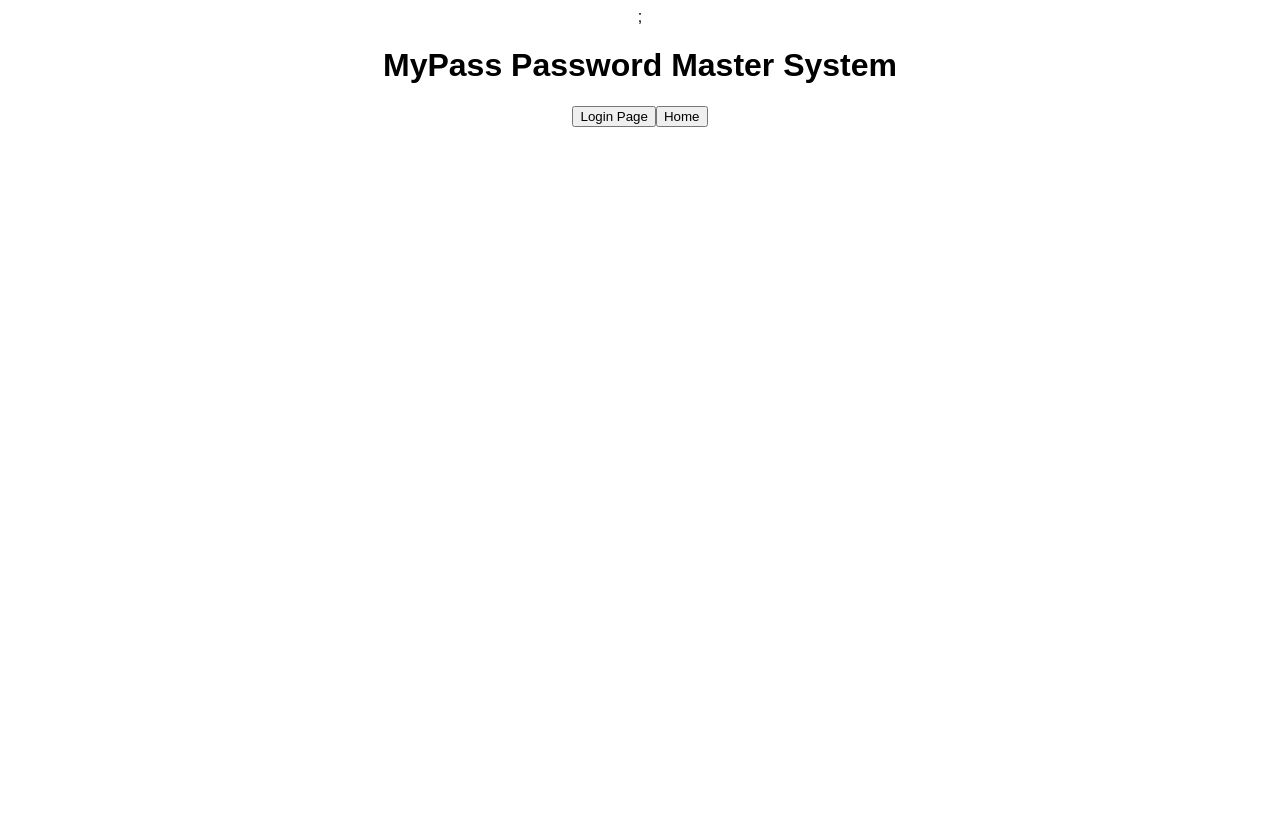
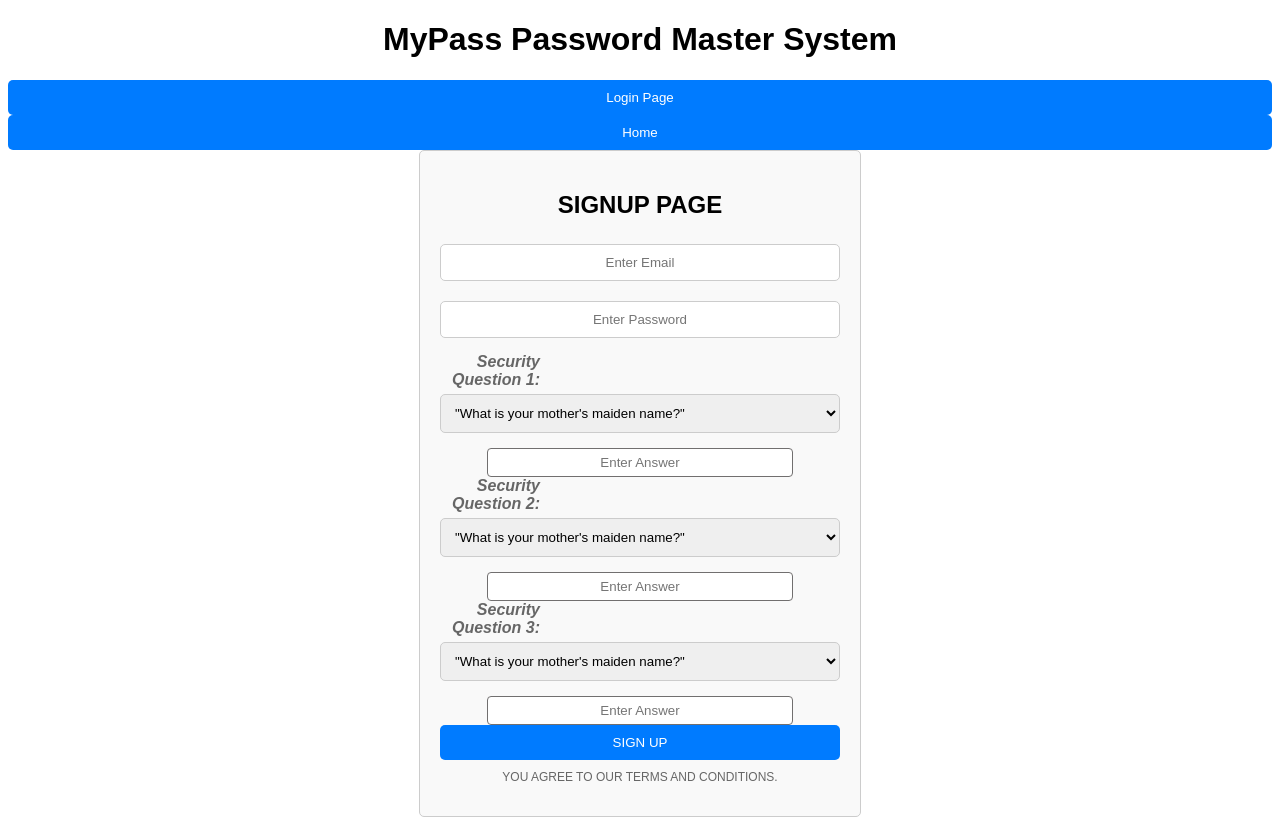
Before and after one commit to joeB0dy/Design-Patterns-Term-Project, a React (Create React App) app: page /signup in a window 1280 px wide. Before the commit the page ends 800 px from the top, so only its background shows below. Built offline with nearby package versions, Linux system fonts and the light colour scheme.

Commit message:
Initial commit

```diff
--- a/src/App.js
+++ b/src/App.js
@@ -1,18 +1,25 @@
 import "./styles.css";
 import { Routes, Route, useNavigate } from "react-router-dom";
 import Login from "./Pages/Login/login";
-
+import MainPage from "./Pages/MainPage/main";
+import SignUp from "./Pages/SignUp/SignUp"
 export default function App() {
   const navigate = useNavigate();
 
   return (
     <div className="App">
+
+      <h1>MyPass Password Master System</h1>
+      <button onClick={() => navigate("/login")}>Login Page </button>
+      <button onClick={() => navigate("/")}>Home </button>
+
       <Routes>
         <Route path="/login" element={<Login />} />
+        <Route path="/main" element={<MainPage />} />
+        <Route path="/signup" element={<SignUp/>}/>
       </Routes>
-      ;<h1>MyPass Password Master System</h1>
-      <button onClick={() => navigate("/login")}>Login Page </button>
-      <button onClick={() => navigate("/")}>Home </button>
+
     </div>
+
   );
 }
--- a/src/Pages/Login/login.js
+++ b/src/Pages/Login/login.js
@@ -1,5 +1,5 @@
 import React, { useState } from "react";
-import { useNavigate } from "react-router-dom";
+import { useNavigate, Link } from "react-router-dom";
 import "./Login.css";
 
 function Login() {
@@ -10,7 +10,7 @@ function Login() {
   const handleSubmit = (e) => {
     e.preventDefault();
     if (username === "admin" && password === "password") {
-      navigate("/adminpage/view"); //change this
+      navigate("/main"); //change this
     } else {
       alert("Invalid username or password");
     }
@@ -39,8 +39,12 @@ function Login() {
         <button type="submit" onClick={handleSubmit}>
           Login
         </button>
-      </form>
+        </form>
+        <div>
+          <Link to="/signup">Register New Account </Link>
+      </div>
     </div>
+
   );
 }
 
--- /dev/null
+++ b/src/Pages/MainPage/main.js
@@ -0,0 +1,14 @@
+import React from "react";
+import { useNavigate } from "react-router-dom";
+function MainPage() {
+  //variables and functions
+  const navigate = useNavigate();
+  return (
+    <div>
+      <h1> WELCOME TO MAINPAGE</h1>
+      <button onClick={() => navigate("/")}>LOGOUT </button>
+    </div>
+  );
+}
+
+export default MainPage;
--- /dev/null
+++ b/src/Pages/SignUp/SignUp.css
@@ -0,0 +1,75 @@
+/* Style for form container */
+.div-container {
+    max-width: 400px;
+    margin: 0 auto;
+    padding: 20px;
+    border: 1px solid #ccc;
+    border-radius: 5px;
+    background-color: #f9f9f9;
+  }
+
+  /* Style for headings */
+  h2 {
+    text-align: center;
+    margin-bottom: 20px;
+  }
+
+  /* Style for form elements */
+  form {
+    display: flex;
+    flex-direction: column;
+  }
+
+  label {
+    display: none;
+  }
+
+  input[type="email"],
+  input[type="password"],
+  select {
+    width: 100%;
+    padding: 10px;
+    margin-bottom: 15px;
+    border-radius: 5px;
+    border: 1px solid #ccc;
+  }
+
+  button {
+    width: 100%;
+    padding: 10px;
+    border: none;
+    border-radius: 5px;
+    background-color: #007bff;
+    color: #fff;
+    cursor: pointer;
+  }
+
+  button:hover {
+    background-color: #0056b3;
+  }
+
+  p {
+    text-align: center;
+    margin-top: 10px;
+    font-size: 12px;
+    color: #666;
+  }
+  /* Styling for label classNames */
+.email label,
+.Password label,
+.SECQ1 label,
+.SECQ2 label,
+.SECQ3 label{
+  display: block;
+  margin-bottom: 5px;
+  font-weight: bold;
+  color: #333; /* Adjust color as needed */
+}
+
+/* Styling for Security Question labels */
+.SECQ1 label,
+.SECQ2 label,
+.SECQ3 label {
+  font-style: italic;
+  color: #666; /* Adjust color as needed */
+}
--- /dev/null
+++ b/src/Pages/SignUp/SignUp.js
@@ -0,0 +1,107 @@
+import React, { useState } from "react";
+import { Link } from "react-router-dom";
+import "./SignUp.css";
+function SignUp() {
+  //variables and functions
+  const [email, setEmail] = useState("");
+  const [password, setPassword] = useState("");
+  const [showFlag, setShowFlag] = useState(false); // State to manage flag notification
+
+  const displayContent = (e) => {
+    e.preventDefault();
+    console.log(email);
+    console.log(password);
+    setShowFlag(true); // Set flag to display notification
+    // You can trigger email verification or any necessary action here
+  };
+  return (
+    <div className="div-container">
+      <h2>SIGNUP PAGE</h2>
+      <form action="">
+        <div className="email">
+          <label htmlFor="email"> </label>
+          <input
+            type="email"
+            value={email}
+            onChange={(e) => setEmail(e.target.value)}
+            placeholder="Enter Email"
+          />
+        </div>
+        <div className="Password">
+          <label htmlFor="Password"> </label>
+          <input
+            type="Password"
+            value={password}
+            onChange={(e) => setPassword(e.target.value)}
+            placeholder="Enter Password"
+          />
+        </div>
+        <div className="SECQ1">
+          <label for="cars">Security Question 1:</label>
+
+          <select name="questions" id="q1">
+            <option value="Mama">"What is your mother's maiden name?"</option>
+            <option value="Pet">
+              "What is the name of your favorite pet?"
+            </option>
+            <option value="School">"What high school did you attend"</option>
+            <option value="Child">
+              "What was your favorite food as a child"
+            </option>
+          </select>
+          <input type="SecQ1" placeholder="Enter Answer" />
+        </div>
+
+        <div className="SECQ2">
+          <label for="cars">Security Question 2:</label>
+
+          <select name="questions" id="q2">
+            <option value="Mama">"What is your mother's maiden name?"</option>
+            <option value="Pet">
+              "What is the name of your favorite pet?"
+            </option>
+            <option value="School">"What high school did you attend"</option>
+            <option value="Child">
+              "What was your favorite food as a child"
+            </option>
+          </select>
+          <input type="SecQ1" placeholder="Enter Answer" />
+        </div>
+        <div className="SECQ3">
+          <label for="cars">Security Question 3:</label>
+          <select name="questions" id="q3">
+            <option value="Mama">"What is your mother's maiden name?"</option>
+            <option value="Pet">
+              "What is the name of your favorite pet?"
+            </option>
+            <option value="School">"What high school did you attend"</option>
+            <option value="Child">
+              "What was your favorite food as a child"
+            </option>
+          </select>
+          <input type="SecQ1" placeholder="Enter Answer" />
+        </div>
+        <div>
+          <button onClick={displayContent}>SIGN UP </button>
+          <p>YOU AGREE TO OUR TERMS AND CONDITIONS. </p>
+        </div>
+        {showFlag && (
+        <div className="flag-notification">
+          alert("Account Made, verification send to email.")
+        </div>
+      )}
+      </form>
+    </div>
+  );
+}
+export default SignUp;
+/*
+            <div className ='SecQ1'>
+            <label htmlFor ="SecQ1"> </label>
+            <input type="SecQ1" placeholder="Enter First Security Question"/>
+            </div>
+            <div className ='SecQ2'>
+            <label htmlFor ="SecQ2"> </label>
+            <input type="SecQ2" placeholder="Enter Second Security Question"/>
+            </div>
+*/
```
Also changed, not shown: src/components/UserSingleton.js (added, +13 -0 lines), .codesandbox/tasks.json (added), src/styles.css (line endings or trailing spaces), 7 other files (tests, documents, lock files or other folders).
